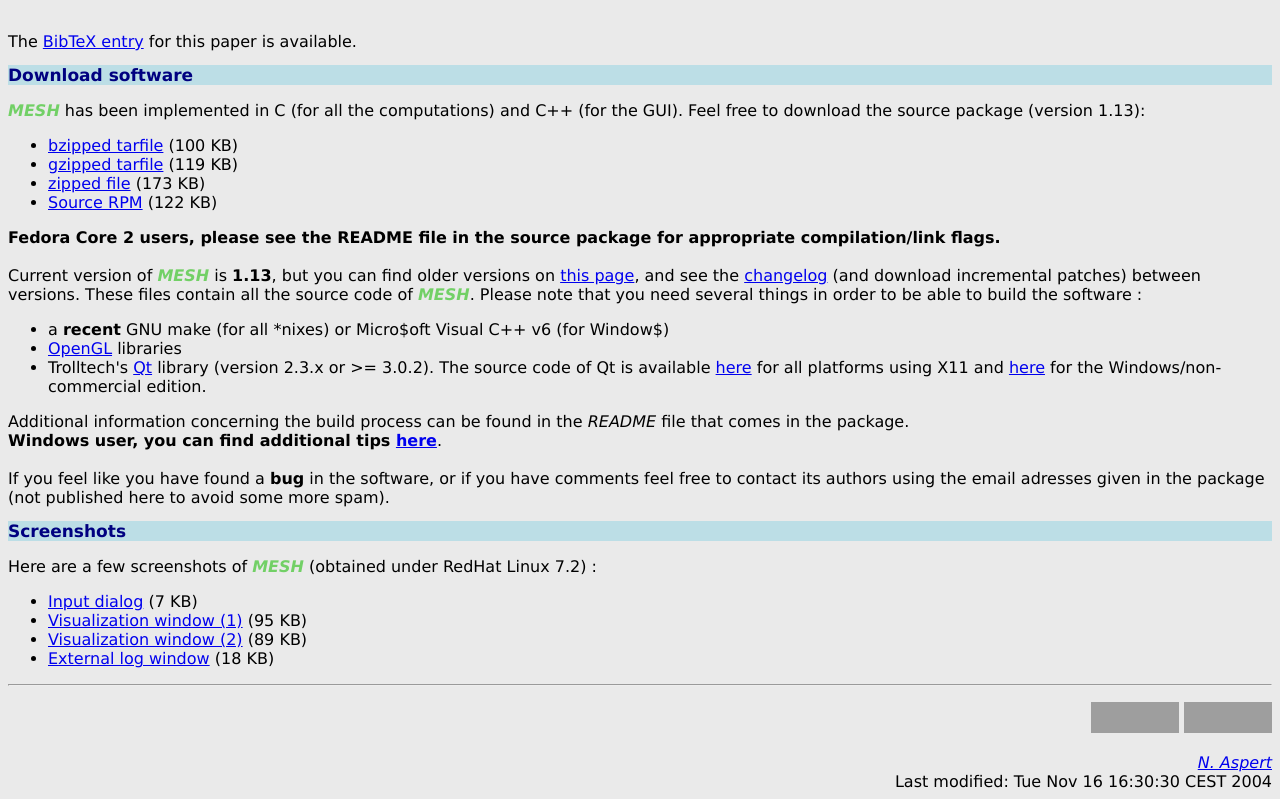
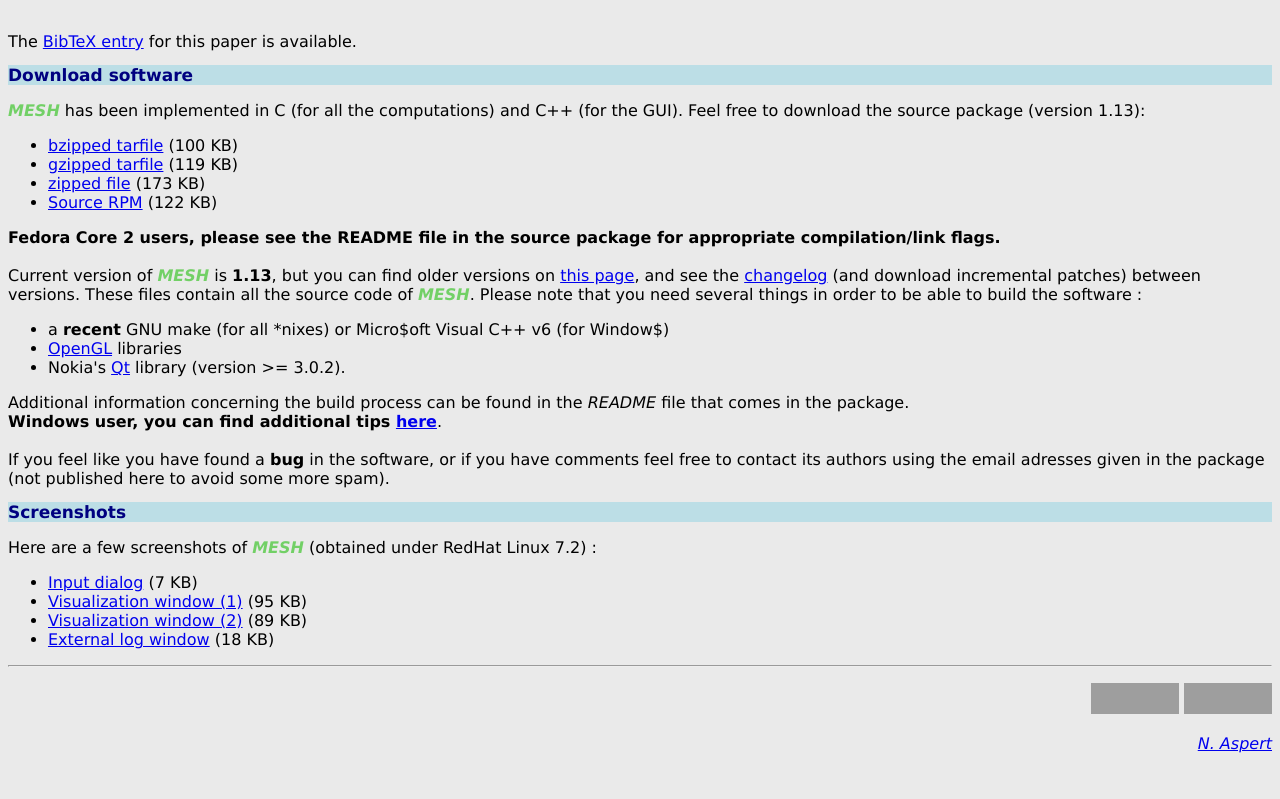
Before and after one commit to naspert/MESH, a plain HTML site: page index.html in a window 1280 px wide. Shown: the part 639-1438 px from the top of the page. After the commit the page ends 1400 px from the top, so only its background shows below. Drawn offline with Linux system fonts and the light colour scheme; grey boxes are pictures that could not be loaded.

Commit message:
update a few links

```diff
--- a/index.html
+++ b/index.html
@@ -54,7 +54,7 @@ This project is hosted on <a href="https://github.com/naspert/MESH">github.com</
     <ul>
       <li>a <b>recent</b> GNU make (for all *nixes) or Micro$oft Visual C++ v6 (for Window$)</li>
       <li><a href="http://www.opengl.org">OpenGL</a> libraries</li>
-      <li>Trolltech's <a href="http://www.trolltech.com">Qt</a> library (version 2.3.x or &gt;= 3.0.2). The source code of Qt is available <a href="ftp://ftp.trolltech.com/qt/source">here</a> for all platforms using X11 and <a href="ftp://ftp.trolltech.com/qt/non-commercial">here</a> for the Windows/non-commercial edition.</li>
+      <li>Nokia's <a href="http://qt.nokia.com">Qt</a> library (version &gt;= 3.0.2).</li>
     </ul>
     Additional information concerning the build process can be found in the <i>README</i> file that comes in the package.<br />
      <b>Windows user, you can find additional tips <a href="win_build.html">here</a></b>.<br /><br />
@@ -71,11 +71,8 @@ This project is hosted on <a href="https://github.com/naspert/MESH">github.com</
     <div align="right">
       <p><a href="http://validator.w3.org/check/referer"><img border="0" src="http://www.w3.org/Icons/valid-xhtml10" alt="Valid XHTML 1.0!" height="31" width="88" /></a> <a href="http://jigsaw.w3.org/css-validator/"><img style="border:0;width:88px;height:31px" src="http://jigsaw.w3.org/css-validator/images/vcss" alt="Valid CSS!" /></a></p>
       <address>
-        <a href="mailto:naspert@mail.berlios.de">N. Aspert</a>
+        <a href="mailto:nicolas.aspert@gmail.com">N. Aspert</a>
       </address>
-      <!-- Created: Fri Mar 15 09:56:32 CET 2002 -->
-      <!-- hhmts start -->
-      Last modified: Tue Nov 16 16:30:30 CEST 2004 <!-- hhmts end -->
     </div>
   </body>
 </html>
```
